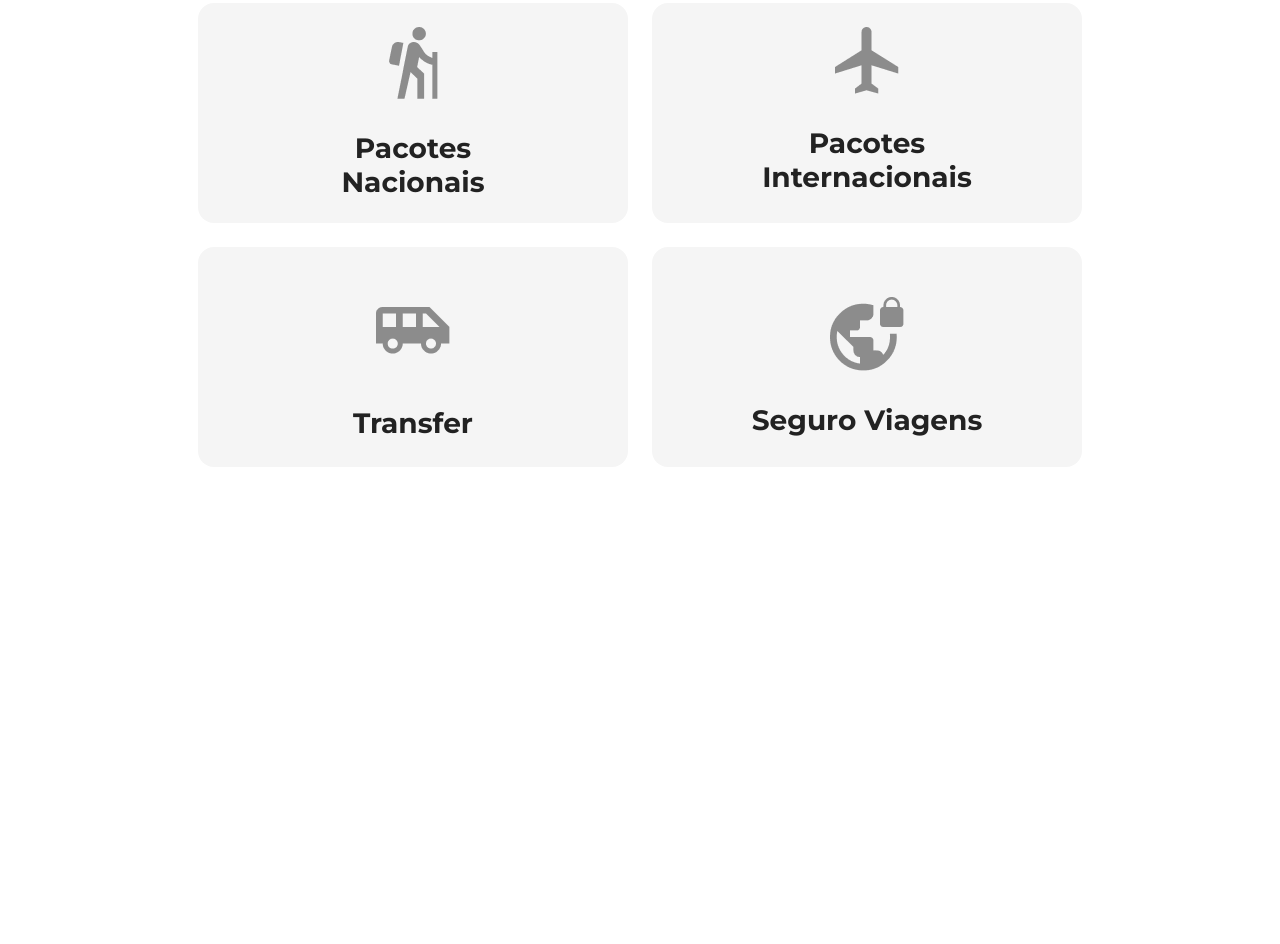
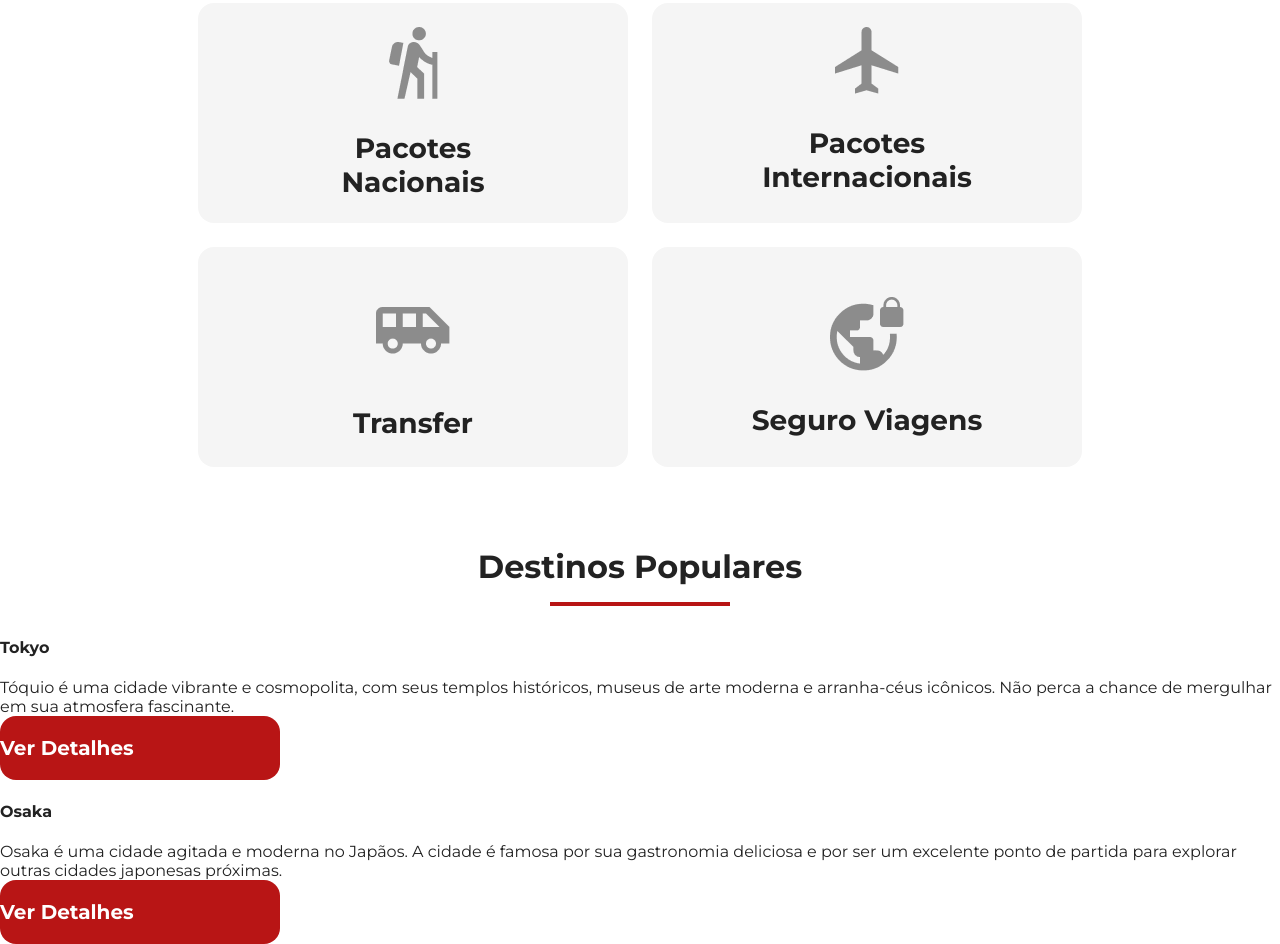
Before and after one commit to Alexsander96-dev/jornada-viagens, a plain HTML site: page index.html in a window 1280 px wide. Shown: the part 2131-3075 px from the top of the page. Before the commit the page ends 2598 px from the top, so only its background shows below. Drawn offline with Linux system fonts and the light colour scheme.

Commit message:
cria estrutura de destino populares

```diff
--- a/css/categories.css
+++ b/css/categories.css
@@ -1,3 +1,7 @@
+.categories {
+  margin-bottom: 80px;
+}
+
 .categories .section-title {
   width: 312px;
   margin: 0 auto;
--- /dev/null
+++ b/css/destinations.css
@@ -0,0 +1,7 @@
+/*Reset do header, pois esta herdando do header principal da pagina*/
+.destinations .item header {
+  display: block;
+  position: static;
+  background-color: transparent;
+  padding: 0;
+}
--- a/css/style.css
+++ b/css/style.css
@@ -3,3 +3,4 @@
 @import url(hero.css);
 @import url(offers.css);
 @import url(categories.css);
+@import url(destinations.css);
--- a/index.html
+++ b/index.html
@@ -55,6 +55,7 @@
         aproveite ao máximo cada momento da sua jornada!
       </h2>
     </section>
+
     <section class="offers">
       <div class="section-title">
         <h2>Ofertas da Semana</h2>
@@ -181,5 +182,35 @@
         </a>
       </div>
     </section>
+
+  <section class="destinations">
+    <div class="section-title">
+        <h2>Destinos Populares</h2>
+        <hr />
+      </div>
+      <div class="destinations-items">
+        <article class="item">
+          <header>
+            <div class="img-item"></div>
+              <h4>Tokyo</h4>
+          </header>
+          <p>Tóquio é uma cidade vibrante e cosmopolita, com seus templos históricos, museus de arte moderna e arranha-céus icônicos. Não perca a chance de mergulhar em sua atmosfera fascinante.</p>
+          <footer>
+            <a href="#" class="button">Ver Detalhes</a>
+          </footer>
+        </article>
+
+         <article class="item">
+          <header>
+            <div class="img-item"></div>
+              <h4>Osaka</h4>
+          </header>
+          <p>Osaka é uma cidade agitada e moderna no Japãos. A cidade é famosa por sua gastronomia deliciosa e por ser um excelente ponto de partida para explorar outras cidades japonesas próximas.</p>
+          <footer>
+            <a href="#" class="button">Ver Detalhes</a>
+          </footer>
+        </article>
+      </div>
+  </section>
   </body>
 </html>
```
